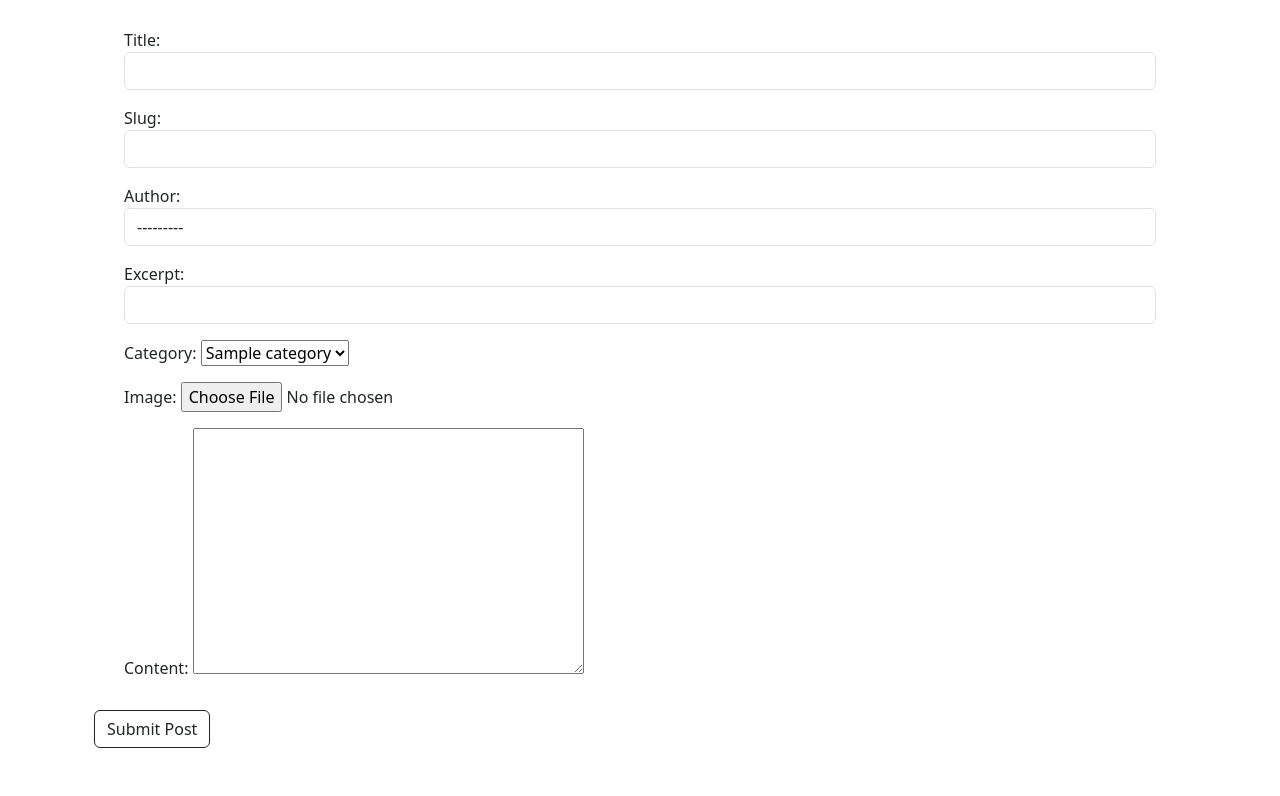
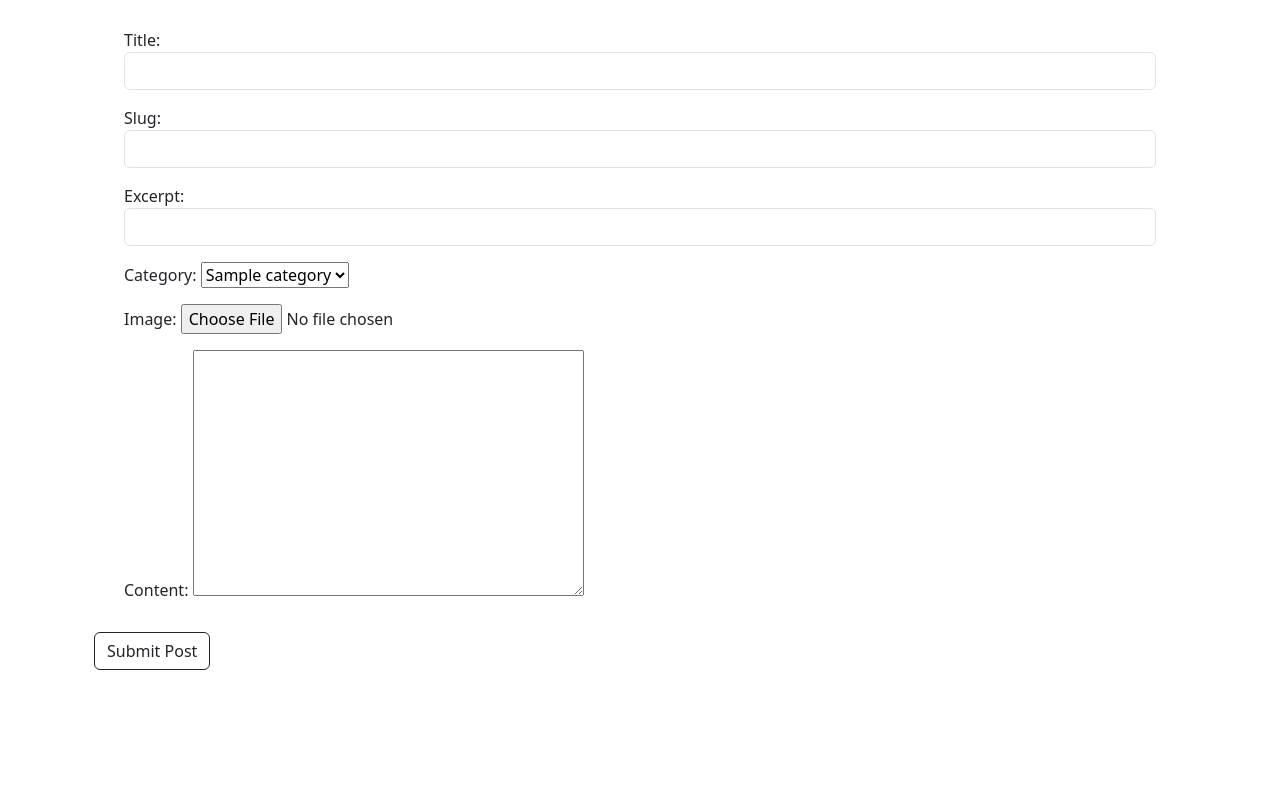
Before and after one commit to Megwana/open_road, a Django app: page /roadtrips/create/ in a window 1280 px wide. Shown: the part 154-950 px from the top of the page. After the commit the page ends 824 px from the top, so only its background shows below. Run offline with Django 3.2, Linux system fonts and the light colour scheme; tables that the repository leaves empty hold one stand-in row (values such as "Sample post"); some libraries are stand-ins or nearby versions.

Commit message:
Attached font awesome at the top as it was not working at the bottom

```diff
--- a/roadtrips/forms.py
+++ b/roadtrips/forms.py
@@ -12,7 +12,8 @@ class PostForm(forms.ModelForm):
         widgets = {
             'title': forms.TextInput(attrs={'class': 'form-control'}),
             'slug': forms.TextInput(attrs={'class': 'form-control'}),
-            'author': forms.Select(attrs={'class': 'form-control'}),
+            'author': forms.TextInput(attrs={'class': 'form-control', 'value': '', 'id': 'hide-author', 'type':'hidden'}),
+            # 'author': forms.Select(attrs={'class': 'form-control'}),
             'featured_image': forms.FileInput(attrs={'class': 'form-control-file'}),
             'excerpt': forms.TextInput(attrs={'class': 'form-control'}),
             'content': SummernoteWidget(),
--- a/templates/base.html
+++ b/templates/base.html
@@ -12,6 +12,8 @@
     <link rel="stylesheet" href="/static/css/style.css">
     <!--favicon icons-->
     <link rel="shortcut icon" type="image/png" href="/static/favicon/favicon-map.png" />
+              <!--Font Awesome-->
+              <script src="https://kit.fontawesome.com/33824b6518.js" crossorigin="anonymous"></script>
   <!-- block title created in base template to act universally for other html documents -->
   <title>
     {% block title %}{% endblock %}
@@ -119,8 +121,6 @@
       integrity="sha384-ApNbgh9B+Y1QKtv3Rn7W3mgPxhU9K/ScQsAP7hUibX39j7fakFPskvXusvfa0b4Q"
       crossorigin="anonymous"
       ></script> -->
-          <!--Font Awesome-->
-    <script src="https://kit.fontawesome.com/33824b6518.js" crossorigin="anonymous"></script>
     <!-- include summernote css/js-->
 <link href="http://cdnjs.cloudflare.com/ajax/libs/summernote/0.8.2/summernote.css" rel="stylesheet">
 <script src="http://cdnjs.cloudflare.com/ajax/libs/summernote/0.8.2/summernote.js"></script>
--- a/templates/post_form.html
+++ b/templates/post_form.html
@@ -23,5 +23,9 @@
                 <button class="btn btn-outline-dark" type="submit">Submit Post</button>
             </form>
         </div>
+        <script>
+            var name = "{{ user }}";
+            document.getElementById("megan").placeholder = name;
+        </script>
     </section>
 {% endblock %}
```
Also changed, not shown: static/js/index.js (line endings or trailing spaces).
